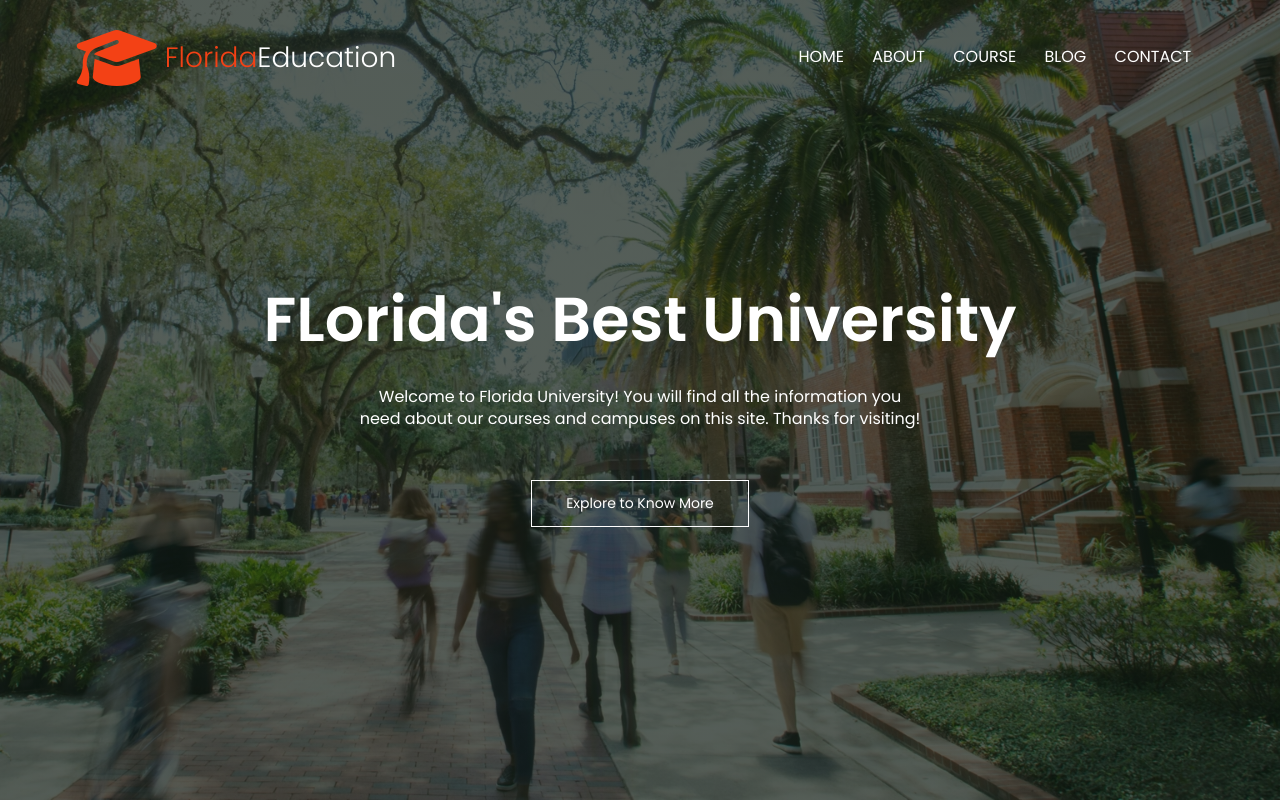
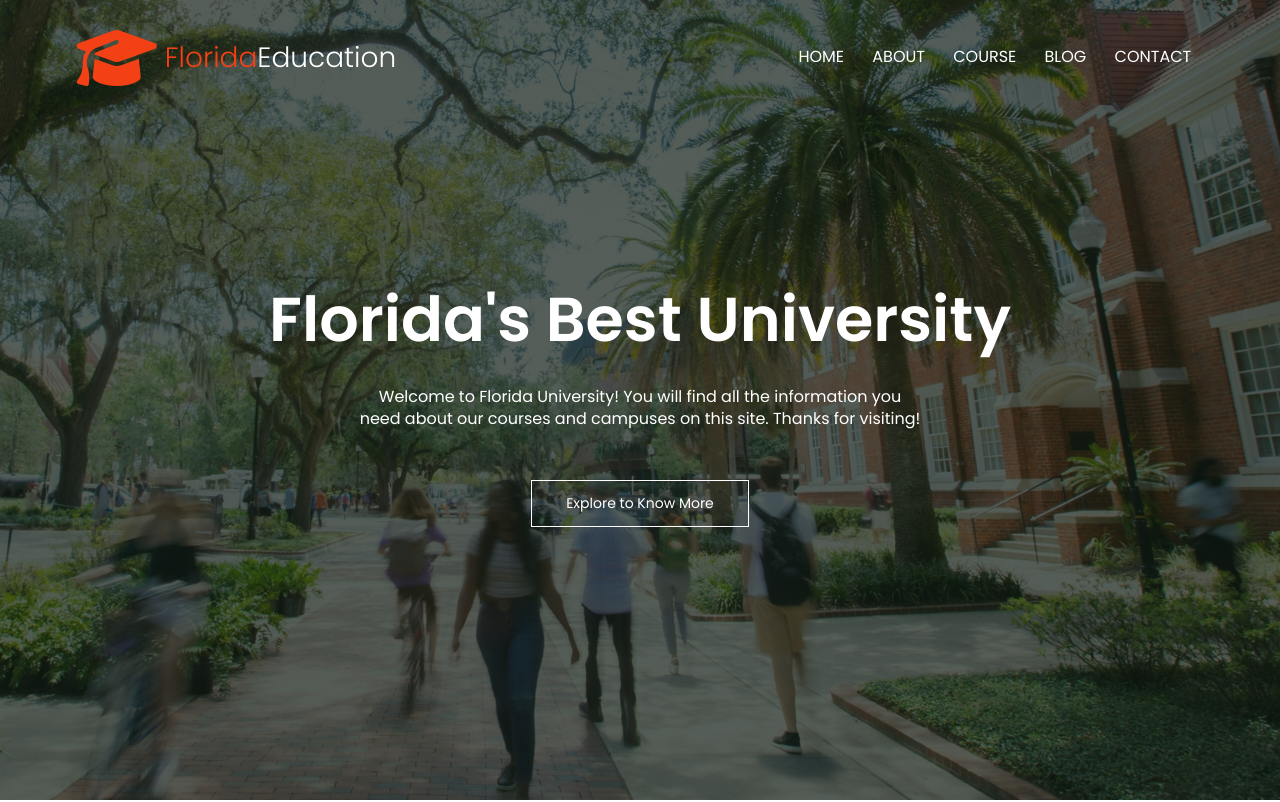
Before and after one commit to timloveland/Florida-University, a plain HTML site: page index.html in a window 1280 px wide. Shown: the top 802 px of the page. Drawn offline with Linux system fonts and the light colour scheme.

Commit message:
Add files via upload

```diff
--- a/index.html
+++ b/index.html
@@ -38,7 +38,7 @@
     </nav>
     <!--Text for header-->
     <div class="text-box">
-      <h1>FLorida's Best University</h1>
+      <h1>Florida's Best University</h1>
       <p>Welcome to Florida University! You will find all the information you
         <br> need about our courses and campuses on this site. Thanks for visiting!</p>
       <a href="#course" class="hero-btn">Explore to Know More</a>
```
